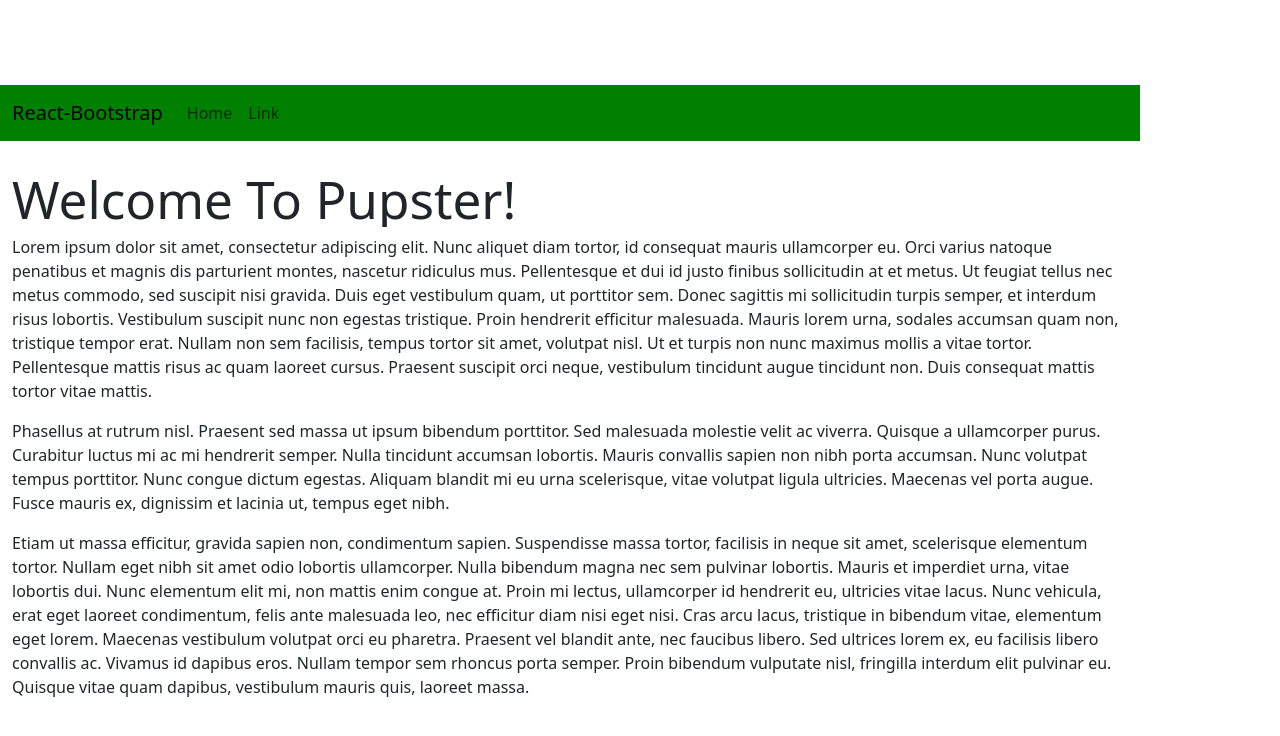
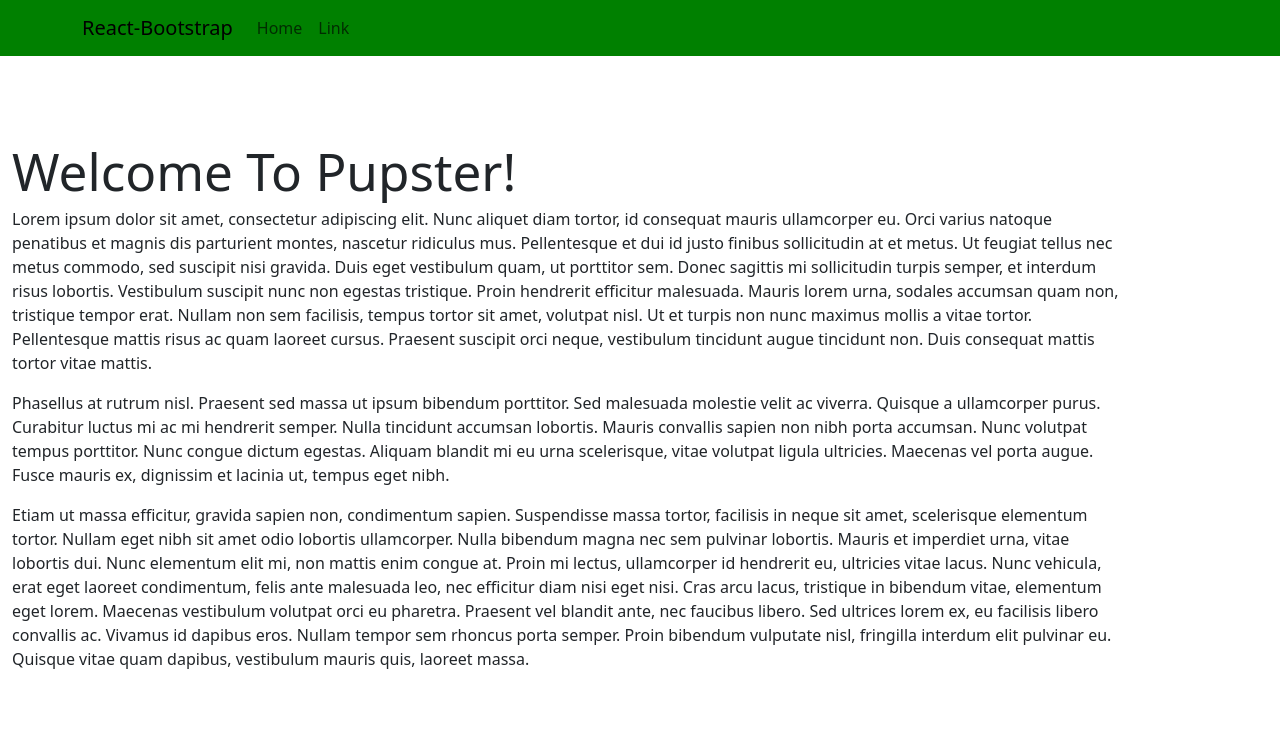
Before and after one commit to hamdishh/react-2-portfolio, a React app in the folder challenge/react-portfolio/: page / in a window 1280 px wide. Shown: the top 736 px of the page. Built offline with nearby package versions, Linux system fonts and the light colour scheme; the HTML template or start-up script is replaced by a standard one.

Commit message:
fixed navbar positioning

```diff
--- a/challenge/react-portfolio/src/components/Navbar/index.jsx
+++ b/challenge/react-portfolio/src/components/Navbar/index.jsx
@@ -3,7 +3,7 @@ import { Container, Navbar, Nav } from "react-bootstrap";
 
 function NavbarEl() {
   return (
-    <Navbar expand="lg" className="newNav">
+    <Navbar expand="lg" className="newNav" style={{ width: '100%', position: 'fixed', top: 0, zIndex: 1000 }}>
       <Container>
         <Navbar.Brand href="www.google.com">React-Bootstrap</Navbar.Brand>
         <Navbar.Toggle aria-controls="basic-navbar-nav" />
--- a/challenge/react-portfolio/src/components/Navbar/style.css
+++ b/challenge/react-portfolio/src/components/Navbar/style.css
@@ -1,11 +1,31 @@
-*{
-  margin: 0;
-  padding: 0;
-  overflow-x: hidden;
-}
 
 
 
-nav.navbar.navbar-default {
+
+/* nav.navbar.navbar-default {
     margin-bottom: 0;
+  } */
+
+  /* .newNav { */
+    /* margin-bottom: 0; */
+  /* } */
+
+  /* Add the following styles to make the navbar take the entire width of the screen */
+  .newNav {
+    width: 100%;
+  position: fixed;
+  top: 0;
+  z-index: 1000;
   }
+  .newNav .container,
+.newNav .container-fluid,
+.newNav .container-lg,
+.newNav .container-md,
+.newNav .container-sm,
+.newNav .container-xl,
+.newNav .container-xxl {
+  display: flex;
+  flex-wrap: inherit;
+  align-items: center;
+  justify-content: space-between;
+}
```
